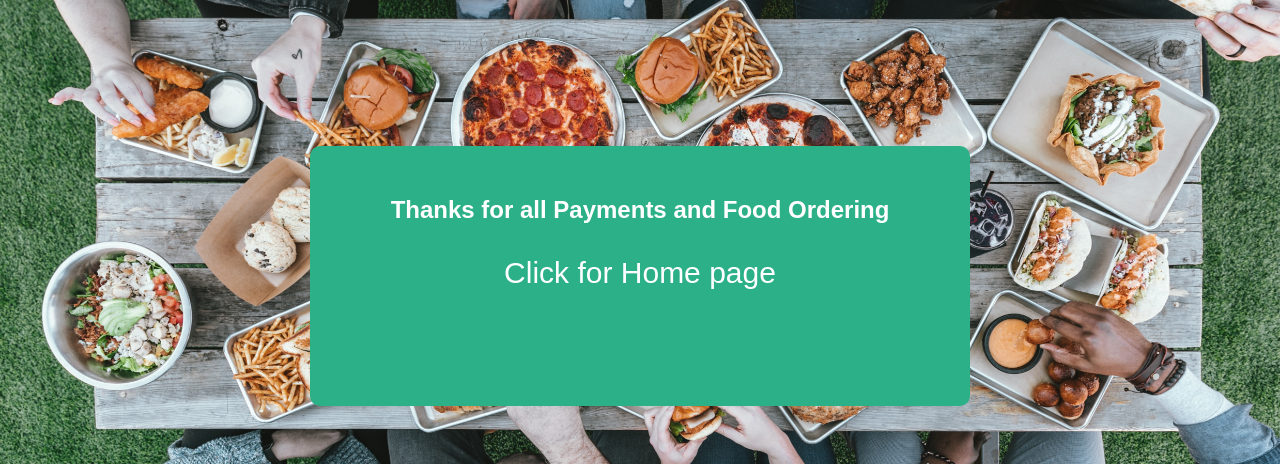
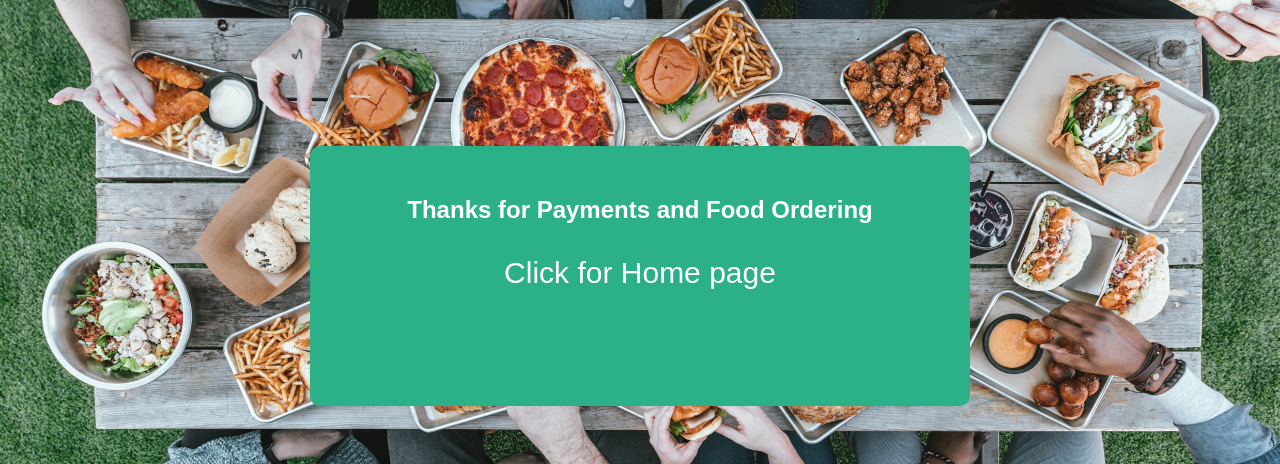
Before and after one commit to Armaan75/UniBites, a Django app: page /lastpage in a window 1280 px wide. Shown: the part 188-652 px from the top of the page. Run offline with Django 4.2, Linux system fonts and the light colour scheme.

```diff
--- a/UniBites/App/templates/app/lastpage.html
+++ b/UniBites/App/templates/app/lastpage.html
@@ -32,7 +32,7 @@
 <div class="container">
   <div class="content-box">
 
-    <h2>Thanks for all Payments and Food Ordering</h2>
+    <h2>Thanks for Payments and Food Ordering</h2>
     <a href="{% url 'app:home' %}"><button class="login-button">Click for Home page</button></a>
   </div>
 </div>
--- a/UniBites/App/views.py
+++ b/UniBites/App/views.py
@@ -22,6 +22,7 @@ def checkout(request, cafe_id):
 
 def make_payment(request, order_id):
     order = Order.objects.get(pk=order_id)
+
     selected_food_ids = request.POST.getlist('food')
     note = request.POST.get('note', '')
 
@@ -49,6 +50,7 @@ def make_payment(request, order_id):
 
 def order_confirmation(request, order_id):
     order = Order.objects.get(pk=order_id)
+
     selected_food_ids = request.POST.getlist('food')
     note = request.POST.get('note', '')
 
--- a/UniBites/UniBites/settings.py
+++ b/UniBites/UniBites/settings.py
@@ -144,3 +144,8 @@ CRISPY_TEMPLATE_PACK = 'bootstrap4'
 
 
 EMAIL_BACKEND = 'django.core.mail.backends.console.EmailBackend'
+# EMAIL_HOST = 'smtp.gmail.com'
+# EMAIL_PORT = 587
+# EMAIL_USE_TLS = True
+# EMAIL_HOST_USER = 'Email Address'
+# EMAIL_HOST_PASSWORD = 'Email Password'
```
Also changed, not shown: UniBites/db.sqlite3, UniBites/media/images/10000000000000.jpg (deleted), UniBites/media/images/10000000000000_btvctMH.jpg (deleted), UniBites/media/images/2222222.jpg (deleted), UniBites/media/images/2222222_vB2efEq.jpg (deleted).
